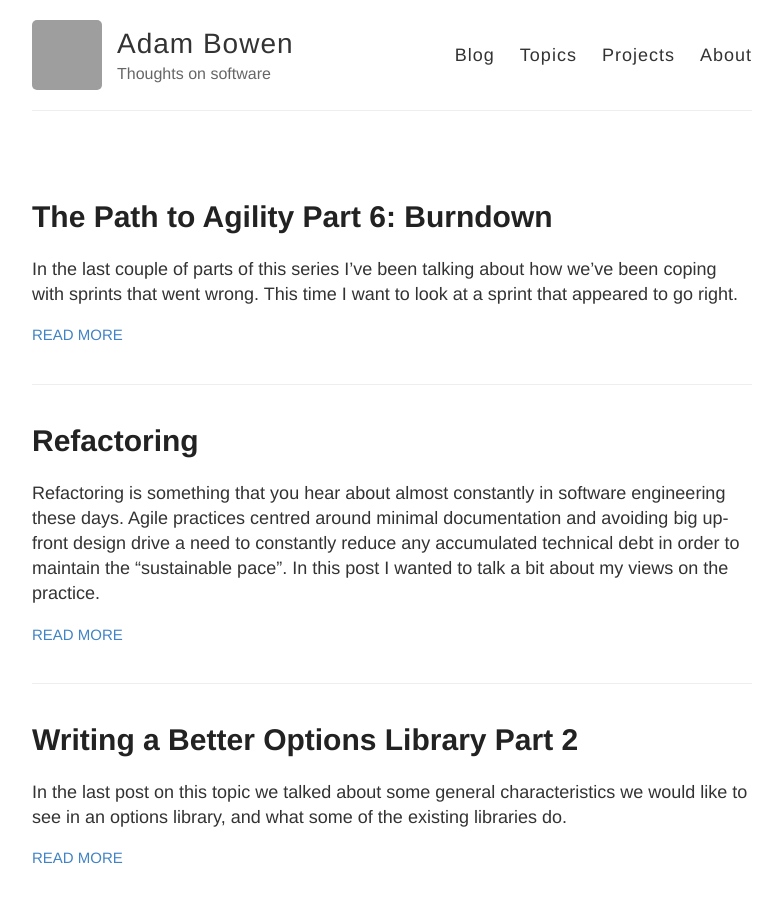
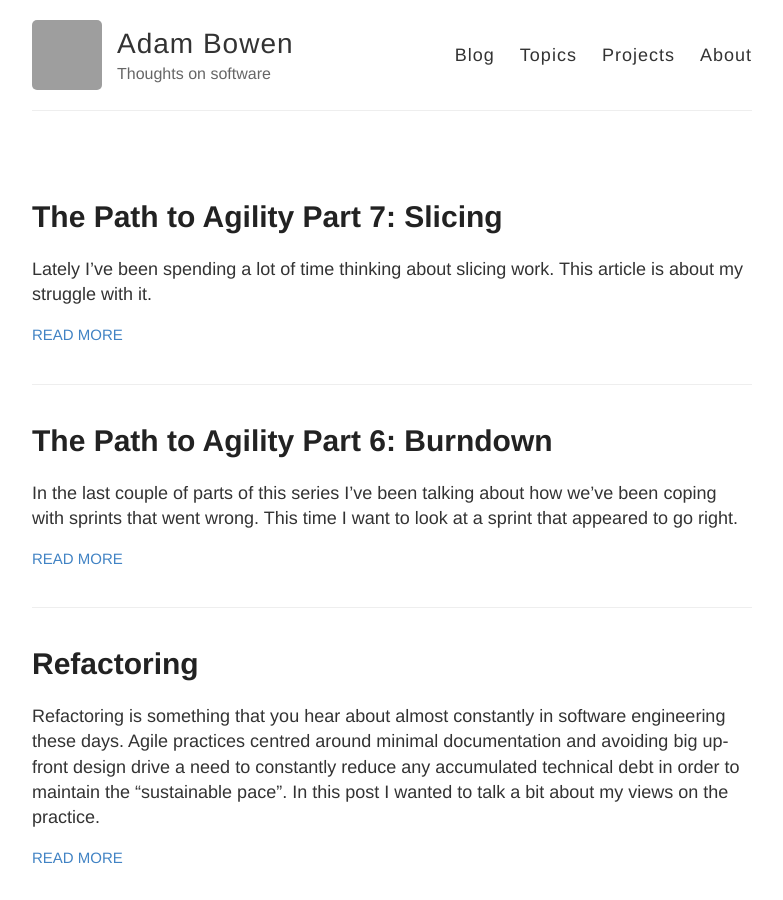
Before and after one commit to adambowen/adambowen.github.io, a Jekyll site: the page built from index.html, in a window 1280 px wide and 900 px high. Shown: the whole window, without its empty margins (248-1031 px from the left). Built offline with Jekyll 4.4.1, drawn with Linux system fonts in a browser that asks for light colours; some of the changed lines change nothing that is shown; some of the changed text lies outside the part shown; grey boxes are pictures that could not be loaded.

Commit message:
post(agile): slicing

```diff
--- a/_layouts/default.html
+++ b/_layouts/default.html
@@ -46,7 +46,7 @@
         <div class="container">
           <footer class="footer">
             {% include svg-icons.html %}
-            <div class="copyright">&copy; 2016 Adam Bowen</div>
+            <div class="copyright">&copy; 2016-{{ 'now' | date: "%Y" }} Adam Bowen</div>
           </footer>
         </div>
       </div>
--- /dev/null
+++ b/_posts/2017-02-01-Agile-Part-7-Slicing.md
@@ -0,0 +1,111 @@
+---
+layout: post
+title: "The Path to Agility Part 7: Slicing"
+tags:
+  - agile
+---
+
+Lately I've been spending a lot of time thinking about slicing work. This
+article is about my struggle with it.
+
+### Vertical slicing
+
+As a software developer one of the concepts I find most difficult to apply is
+vertical slicing. My brain, equipped with many years of _development_
+experience, naturally sees the horizontal splits in the system, the traditional
+"layers" we find in a multi-tier system where we try to split features into a
+data layer, a business logic layer, and a presentation layer.
+
+The problem is, as someone trying very hard to be _agile_ this is the wrong
+way to slice a system. If we go all the way back to the first of the Agile
+principles we have the following:
+
+> Our highest priority is to satisfy the customer through early and continuous
+delivery of valuable software [^agileprinciples]
+
+[^agileprinciples]: [Principles behind the Agile Manifesto](http://agilemanifesto.org/principles.html)
+
+The implementation of the data layer is not valuable software. The
+implementation of the business logic is not valuable software. Even the
+implementation of the presentation layer is not valuable software. It is only
+when we have all three that we have _valuable software_.
+
+Vertical slicing is about taking a story and simplifying it in one or more
+of the horizontal layers instead of splitting it along those layers. The
+extension from the simplified work to the original intention becomes a _new_
+story that can be prioritised separately.
+
+![Horizontal and vertical slices through an oversized story]({{ site.baseurl }}/images/slicing.png "The cake is a lie.")
+
+### How to create vertical slices
+
+Richard Lawrence describes  a number of patterns for splitting stories
+[^lawrence], and even offers up a helpful little cheat-sheet for applying those
+patterns [^cheatsheet].
+
+The core idea is to find simplifications of a story that allow the the complex
+elements to be de-prioritised or deleted. It's best to read Lawrence's original
+material, but for the lazy here's a quick summary of his patterns:
+
+1. Split workflows by doing the beginning and end first, then enhancing with the
+   middle later; or by applying other patterns to the individual steps of the
+   workflow.
+2. Split out operations, for example a typical CRUD (Create, Read, Update,
+   Delete) interface could be split into four stories - one for each operation.
+3. Simplify business rules - look for flexible or vague language in the
+   requirements and simplify the story by tying down the language to specifics.
+   Look for business rules are are adding complexity and try to move them to
+   separate stories.
+4. Split out different input data. Simplify the story by implementing one type
+   of input data first, then enhancing with other types of data later.
+5. Simplify the interface. Sometimes an element will have a complex UI -
+   split the story into a simple UI and enhance it with other stories later. If
+   there are multiple ways to do the same thing, build one interface first and
+   add the others on later.
+6. Look for the "obvious split". The "Independent" part of the INVEST rules
+   sometimes makes the obvious split difficult, for example we often have
+   stories to implement a report with several variations. The obvious split is
+   into the various reports - but the _first_ report will be harder than the
+   others because it will have to build most of the scaffolding. We can
+   split this story into a "implement one of X,Y,Z variations" story and a
+   "implement X,Y,Z given one is already done" story. The stories are not truly
+   independent, but we are at least making the dependencies minimal and explicit.
+7. Remove complexity. Some stories are a simple core with most of the value, and
+   a series of complex requirements built on top. Build the core first.
+8. Defer performance. Sometimes stories have performance requirements that make
+   them hard, in this case build the story first without the performance
+   requirement; then enhance it with the performance requirement later.
+9. Create a spike to reduce uncertainty. Sometimes the reason something is hard
+   is because there is a lot of uncertainty. Often the easiest way to reduce
+   uncertainty is to build something valuable first then use the knowledge
+   gained to define the future stories. Failing that, we will need a spike to
+   reduce the uncertainty. With the knowledged gained from the spike we can
+   better estimate or split the original story. This is a last resort, because
+   a spike is a research task which won't deliver _valuable software_. One thing
+   I cannot emphasise enough is to *define the outputs of the spike and hold the
+   team to them*. It's easy to get lost in research and overrun a timebox,
+   spikes need to be small, well defined and focused otherwise they will fail to
+   reduce the uncertainty.
+
+[^lawrence]: [Patterns for Splitting User Stories by Richard Lawrence](http://agileforall.com/patterns-for-splitting-user-stories/)
+[^cheatsheet]: [Story Splitting Flowchart from Agile for All](http://agileforall.com/wp-content/uploads/2012/01/Story-Splitting-Flowchart.pdf)
+[^invest]: [INVEST at Agile Alliance](https://www.agilealliance.org/glossary/invest/)
+
+### How to know if you created a vertical slice?
+
+This is actually pretty simple; can you give a build to the test team and have
+them test the new feature? Saying "test nothing changed" does not count; that is
+literally the definition of [refactoring](/Refactoring/) and a waste of your
+test team's time. It doesn't matter whether or not you have an actual test team,
+at the end of the day someone probably needs to test something - whoever it is
+needs to be able to test that the changes are correct. If the answer is no, then
+you probably created a horizontal slice.
+
+The other question to ask is "could you accidentally ship it?". Again, if the
+answer is "no" you probably didn't create a full slice through the system.
+Sometimes compromises need to be made in order to have a vertical slice that is
+accidentally shippable (for example, dropping a performance requirement might
+introduce the need for a simple "busy" or "progress" display).
+
+That's it for now, next time I want to introduce some practical, real world,
+examples of slicing.
```
Also changed, not shown: images/slicing.png (added).
